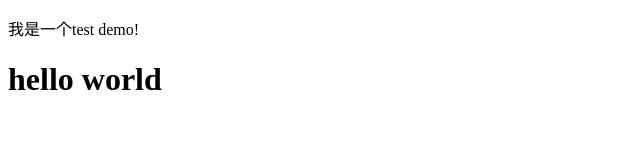
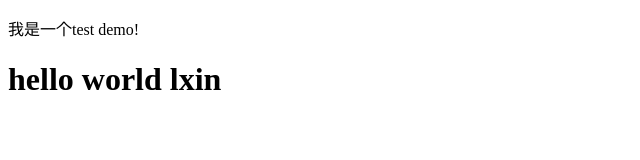
Before and after one commit to Longx/IFE-2018, a plain HTML site: page task_01/test.html in a window 1280 px wide. Shown: the whole page, without its empty margins (0-640 px from the left). Drawn offline with Linux system fonts and the light colour scheme.

Commit message:
branch commit

```diff
--- a/task_01/test.html
+++ b/task_01/test.html
@@ -6,6 +6,6 @@
 </head>
 <body>
 	<p>我是一个test demo!</p>
-	<h1>hello world</h1>
+	<h1>hello world lxin</h1>
 </body>
 </html>
```
